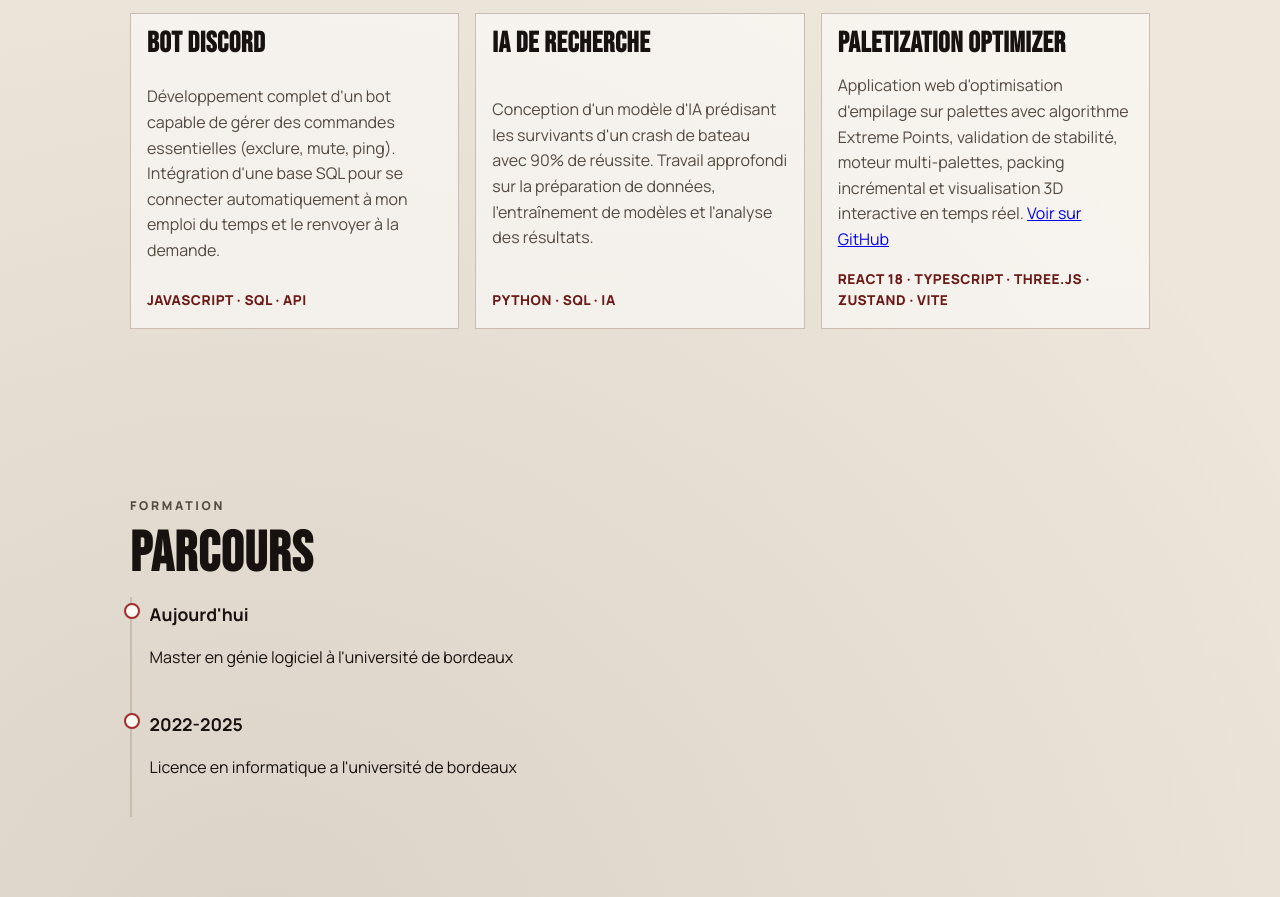
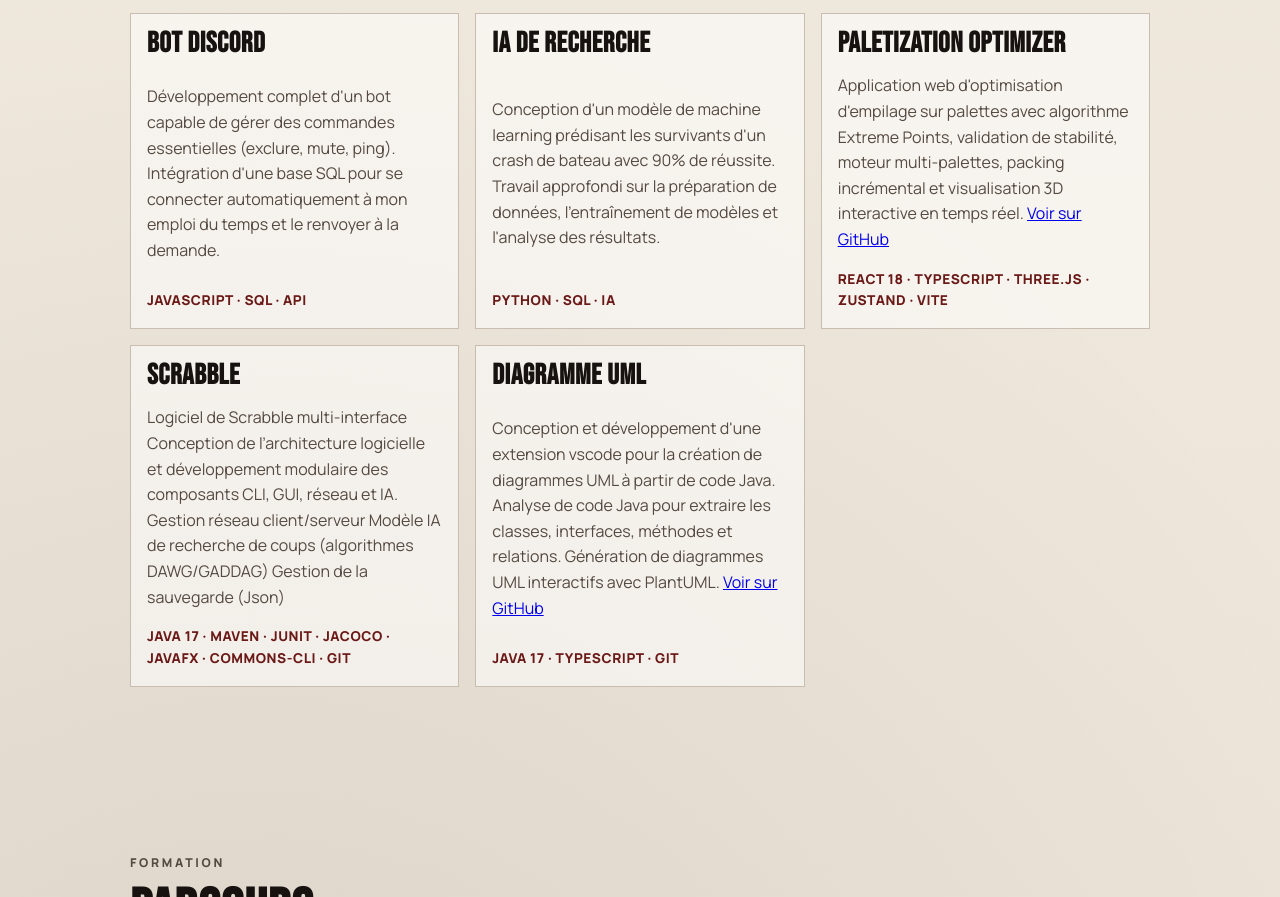
Before and after one commit to thomascdg/portfolio, a website: page index.html in a window 1280 px wide. Shown: the part 2517-3414 px from the top of the page. Drawn offline with Linux system fonts and the light colour scheme; animation ran at ten frames a second.

Commit message:
feat: add new projects to portfolio section and refine existing project description

```diff
--- a/index.html
+++ b/index.html
@@ -127,7 +127,7 @@
           <article class="project">
             <h3>IA de recherche</h3>
             <p>
-              Conception d'un modèle d'IA prédisant les survivants d'un crash de bateau
+              Conception d'un modèle de machine learning prédisant les survivants d'un crash de bateau
               avec 90% de réussite. Travail approfondi sur la préparation de données,
               l'entraînement de modèles et l'analyse des résultats.
             </p>
@@ -142,6 +142,27 @@
               <a href="https://github.com/thomascdg/paletisation-optimizer" target="_blank" rel="noopener noreferrer">Voir sur GitHub</a>
             </p>
             <span>React 18 · TypeScript · Three.js · Zustand · Vite</span>
+          </article>
+          <article class="project">
+            <h3>SCRABBLE</h3>
+            <p>
+              Logiciel de Scrabble multi-interface
+              Conception de l’architecture logicielle et développement modulaire des composants CLI, GUI, réseau et IA.
+              Gestion réseau client/serveur
+              Modèle IA de recherche de coups (algorithmes DAWG/GADDAG)
+              Gestion de la sauvegarde (Json)
+            </p>
+            <span>Java 17 · Maven · JUnit · Jacoco · JavaFX · commons-cli · Git</span>
+          </article>
+          <article class="project">
+            <h3>diagramme uml</h3>
+            <p>
+              Conception et développement d'une extension vscode pour la création de diagrammes UML à partir de code Java.
+              Analyse de code Java pour extraire les classes, interfaces, méthodes et relations.
+              Génération de diagrammes UML interactifs avec PlantUML.
+            <a href="https://github.com/thomascdg/umlproject" target="_blank" rel="noopener noreferrer">Voir sur GitHub</a>
+            </p>
+            <span>Java 17 · TypeScript · Git</span>
           </article>
         </div>
       </section>
```
